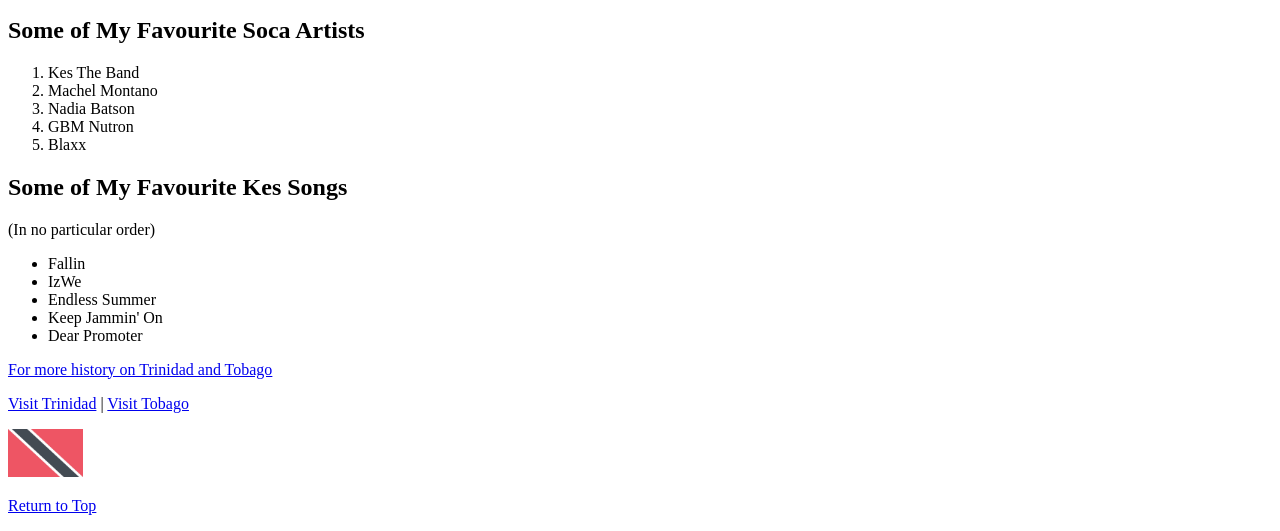
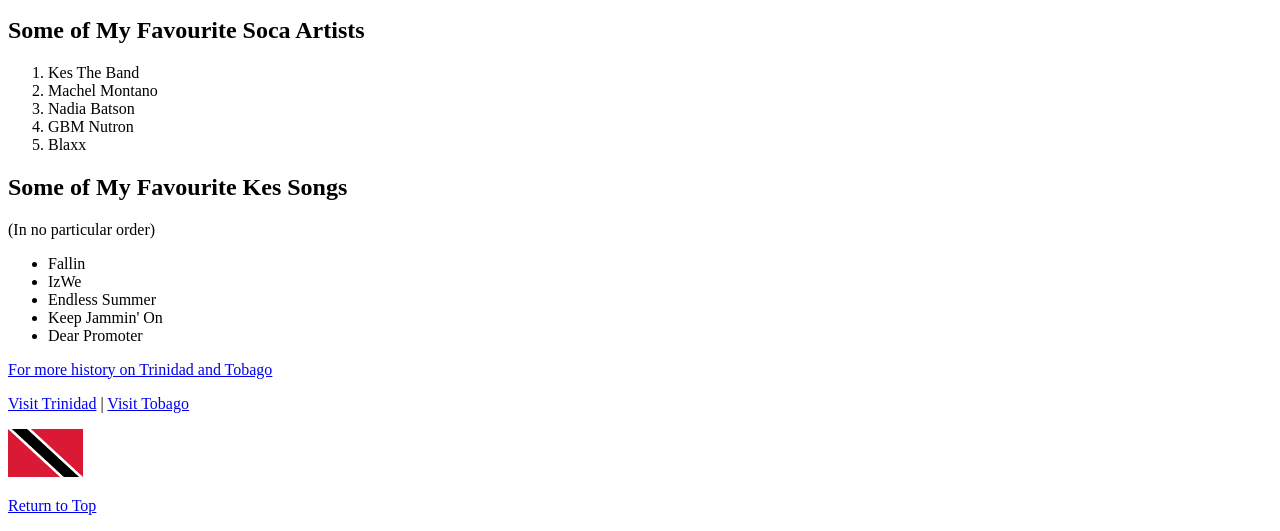
Before and after one commit to miriransome/IASC-1P02-2023, a plain HTML site: page Assignments/A1.html in a window 1280 px wide. Shown: the part 773-1304 px from the top of the page. Drawn offline with Linux system fonts and the light colour scheme.

Commit message:
Updated Assignment 1

```diff
--- a/Assignments/A1.html
+++ b/Assignments/A1.html
@@ -41,7 +41,7 @@
 
     <p><a href="https://visittrinidad.tt/">Visit Trinidad</a> | <a href="https://www.mytobago.info/">Visit Tobago</a></p>
 
-    <img src="Tntflag.webp" alt="Trinidad and Tobago flag" width="75" height="48">
+    <img src="T&Tflag.png" alt="Trinidad and Tobago flag" width="75" height="48">
 
     <p><a href="#Top">Return to Top</a></p>
 
```
Also changed, not shown: Assignments/T&Tflag.png (added), Assignments/TnTflag.webp (deleted).
